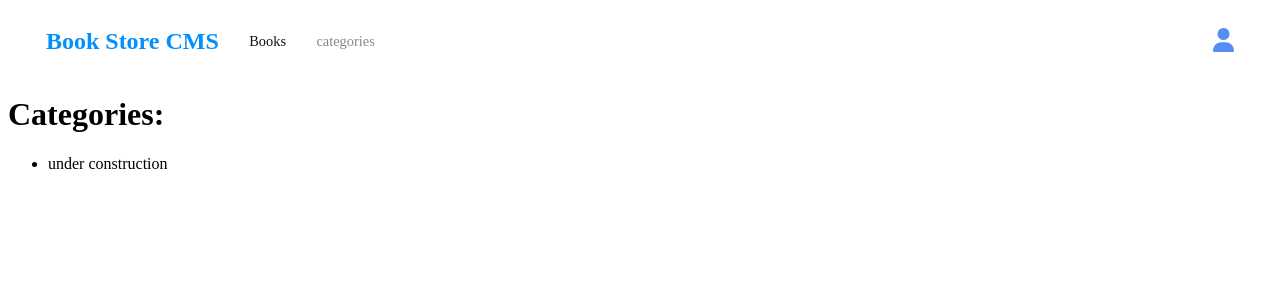
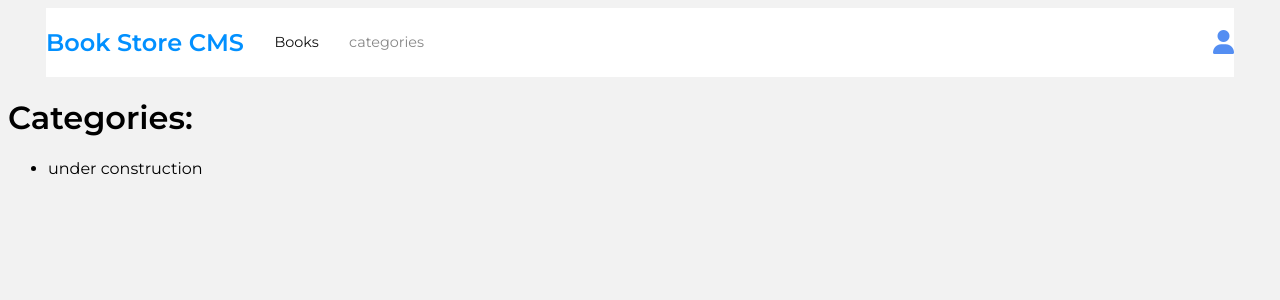
Before and after one commit to MohamedRoshdy2021/Book-store, a React (Create React App) app: page /components/Categories in a window 1280 px wide. Shown: the top 300 px of the page. Built offline with nearby package versions, Linux system fonts and the light colour scheme.

Commit message:
Fixed some issues in the styling

```diff
--- a/public/index.html
+++ b/public/index.html
@@ -11,6 +11,9 @@
     />
     <link rel="apple-touch-icon" href="%PUBLIC_URL%/logo192.png" />
     <link rel="stylesheet" href="https://cdnjs.cloudflare.com/ajax/libs/font-awesome/6.4.2/css/all.min.css" integrity="sha512-z3gLpd7yknf1YoNbCzqRKc4qyor8gaKU1qmn+CShxbuBusANI9QpRohGBreCFkKxLhei6S9CQXFEbbKuqLg0DA==" crossorigin="anonymous" referrerpolicy="no-referrer" />
+    <link rel="preconnect" href="https://fonts.googleapis.com">
+<link rel="preconnect" href="https://fonts.gstatic.com" crossorigin>
+<link href="https://fonts.googleapis.com/css2?family=Montserrat:wght@300;400;500;600&display=swap" rel="stylesheet">
     <!--
       manifest.json provides metadata used when your web app is installed on a
       user's mobile device or desktop. See https://developers.google.com/web/fundamentals/web-app-manifest/
--- a/src/App.js
+++ b/src/App.js
@@ -14,7 +14,7 @@ function App() {
       <BrowserRouter>
         <header className="head">
           <nav>
-            <h1>Book Store CMS</h1>
+            <h1 className="project-title">Book Store CMS</h1>
             <Link to="/">Books</Link>
             <Link className="catg" to="/components/Categories">categories</Link>
           </nav>
--- a/src/index.css
+++ b/src/index.css
@@ -1,5 +1,10 @@
-* {
+:root {
   box-sizing: border-box;
+  font-family: 'Montserrat', sans-serif;
+}
+
+body {
+  background-color: rgba(0, 0, 0, 0.05);
 }
 
 a {
@@ -18,6 +23,7 @@ a {
   align-items: center;
   width: 94%;
   margin: 0 auto;
+  background-color: #fff;
 }
 
 nav {
@@ -27,17 +33,24 @@ nav {
   color: #0290ff;
 }
 
+.project-title {
+  font-family: 'Montserrat', sans-serif;
+  font-weight: bold;
+}
+
 .book-parent-div {
   display: flex;
   align-items: start;
-  max-height: 9.5rem;
+  max-height: 10rem;
   gap: 2%;
   width: 92%;
   position: relative;
   top: 4rem;
-  border-top: 1px solid lightgray;
-  border-bottom: 1px solid lightgray;
+  border: 0.5px solid lightgray;
   margin: 1rem auto;
+  background-color: #fff;
+  padding: 0.4rem 1.4rem;
+  border-radius: 4px;
 }
 
 .book-first-div {
@@ -58,7 +71,9 @@ h3 {
 
 h2 {
   font-size: 1.8rem;
+  color: #121212;
   font-weight: bold;
+  font-family: 'Montserrat', sans-serif;
 }
 
 .list-btn {
```
